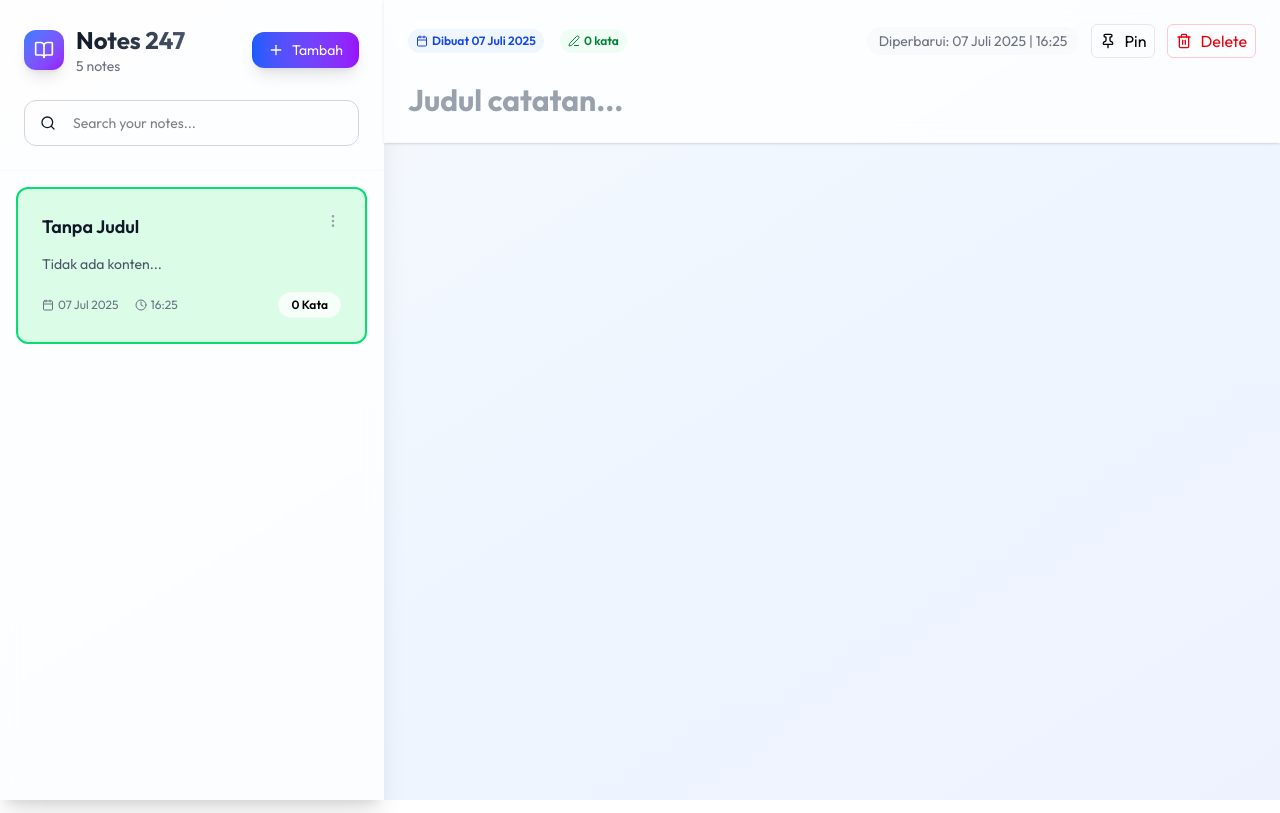
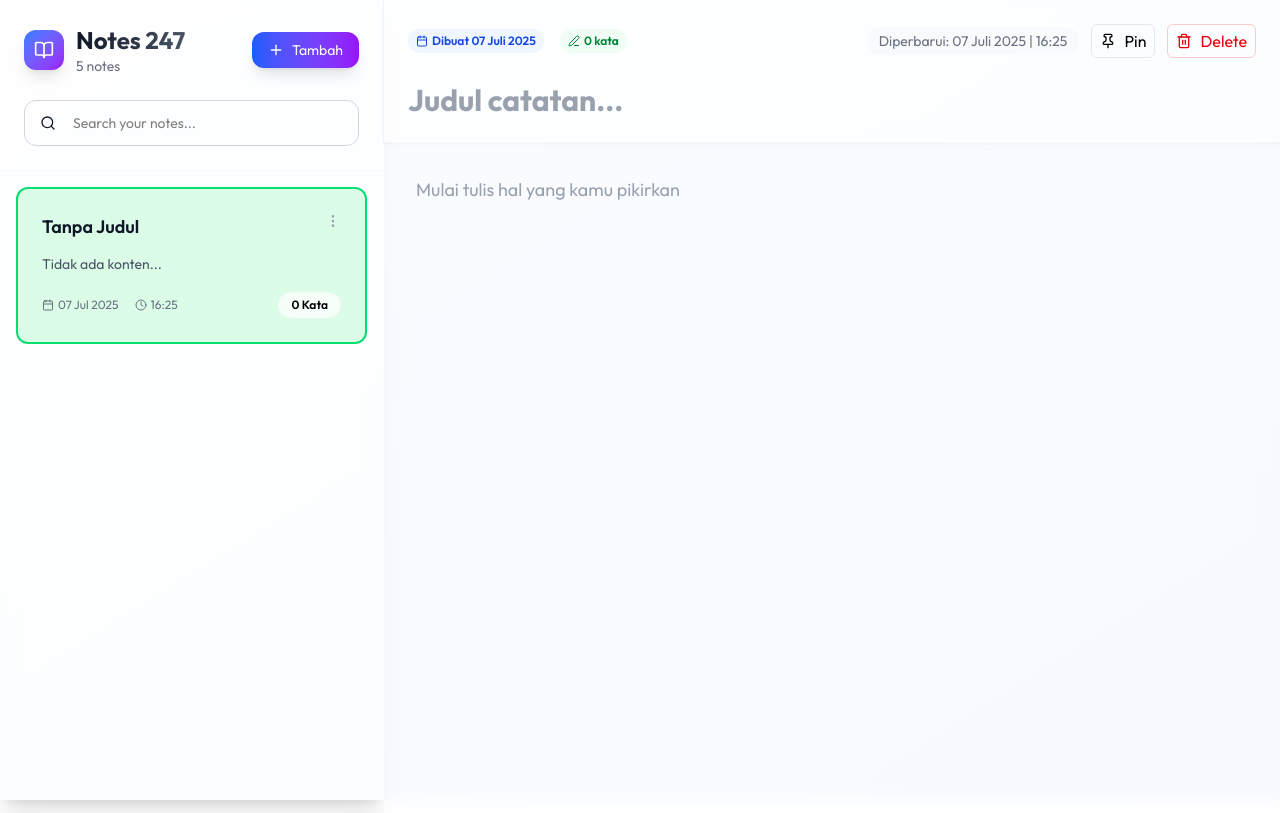
Before and after one commit to irsyadulibad/notes247, a React (Vite) app: page / in a window 1280 px wide. Both pictures are taken after a click on the button "Tambah". Built offline with nearby package versions, Linux system fonts and the light colour scheme.

Commit message:
feat: content detail with searching

```diff
--- a/src/components/features/NoteContent.tsx
+++ b/src/components/features/NoteContent.tsx
@@ -1,11 +1,23 @@
 import useNoteStore from "../../stores/noteStore";
+import type { Note } from "../../types/note";
 
 export default function NoteContent() {
-  const { selectedNote } = useNoteStore();
+  const { selectedNote, updateNote } = useNoteStore();
 
   return (
-    <div className="flex-1 overflow-y-auto p-4">
-      <h1>{selectedNote?.content}</h1>
+    <div className="flex-1 p-4 sm:p-6 lg:p-8 bg-white/50 backdrop-blur-sm">
+      <textarea
+        placeholder="Mulai tulis hal yang kamu pikirkan"
+        value={selectedNote?.content || ""}
+        onChange={(e) =>
+          updateNote({
+            ...(selectedNote as Note),
+            content: e.target.value,
+          })
+        }
+        className="w-full h-full resize-none border-none p-0 focus:ring-0 focus:border-none focus:outline-none shadow-none text-gray-700 leading-relaxed text-sm sm:text-base lg:text-lg bg-transparent placeholder:text-gray-400"
+        style={{ minHeight: "calc(100vh - 200px)" }}
+      />
     </div>
   );
 }
--- a/src/components/layout/NoteItem.tsx
+++ b/src/components/layout/NoteItem.tsx
@@ -42,7 +42,7 @@ export default function NoteItem({
             <Pin className="w-3 h-3 sm:w-4 sm:h-4 text-blue-600 fill-current" />
           )}
           <h3 className="font-semibold text-gray-900 truncate flex-1 text-sm sm:text-lg">
-            {subString(emptyString(note.title, "Tanpa Judul"), 28)}
+            {subString(emptyString(note.title, "Tanpa Judul"), 22)}
           </h3>
         </div>
 
--- a/src/components/layout/NoteList.tsx
+++ b/src/components/layout/NoteList.tsx
@@ -3,18 +3,12 @@ import useNoteStore from "../../stores/noteStore";
 import NoteItem from "./NoteItem";
 
 export default function NoteList() {
-  const { notes } = useNoteStore();
-
-  const sortedNotes = [...notes].sort((a, b) => {
-    if (a.isPinned && !b.isPinned) return -1;
-    if (!a.isPinned && b.isPinned) return 1;
-
-    return new Date(b.updatedAt).getTime() - new Date(a.updatedAt).getTime();
-  });
+  const { getNotes } = useNoteStore();
+  const notes = getNotes();
 
   return (
     <div className="flex-1 overflow-y-auto p-3 sm:p-4 space-y-2 sm:space-y-3">
-      {sortedNotes.length === 0 ? (
+      {notes.length === 0 ? (
         <div className="p-6 sm:p-8 text-center">
           <div className="w-12 h-12 sm:w-16 sm:h-16 bg-gradient-to-br from-gray-100 to-gray-200 rounded-full flex items-center justify-center mx-auto mb-4">
             <Search className="w-6 h-6 sm:w-8 sm:h-8 text-gray-400" />
@@ -27,7 +21,7 @@ export default function NoteList() {
           </p>
         </div>
       ) : (
-        sortedNotes.map((note, index) => (
+        notes.map((note, index) => (
           <NoteItem key={note.id} note={note} index={index} />
         ))
       )}
--- a/src/stores/noteStore.ts
+++ b/src/stores/noteStore.ts
@@ -1,10 +1,12 @@
 import { create } from "zustand";
 import type { Note } from "../types/note";
 import { createJSONStorage, persist } from "zustand/middleware";
+import usePageStore from "./pageStore";
 
 interface NoteState {
   notes: Note[];
   selectedNote: Note | null;
+  getNotes: () => Note[];
   addNote: () => Note;
   updateNote: (note: Note) => Note;
   deleteNote: (id: string) => void;
@@ -14,9 +16,33 @@ interface NoteState {
 
 const useNoteStore = create<NoteState>()(
   persist(
-    (set) => ({
+    (set, get) => ({
       notes: [] as Note[],
       selectedNote: null,
+
+      getNotes: () => {
+        const keyword = usePageStore.getState().searchKeyword.toLowerCase();
+        const notes = get().notes;
+
+        const sortedNotes = [...notes].sort((a, b) => {
+          if (a.isPinned && !b.isPinned) return -1;
+          if (!a.isPinned && b.isPinned) return 1;
+
+          return (
+            new Date(b.updatedAt).getTime() - new Date(a.updatedAt).getTime()
+          );
+        });
+
+        if (keyword) {
+          return sortedNotes.filter(
+            (note) =>
+              note.title?.toLowerCase().includes(keyword) ||
+              note.content?.toLowerCase().includes(keyword)
+          );
+        }
+
+        return sortedNotes;
+      },
 
       addNote: () => {
         const note = {
```
